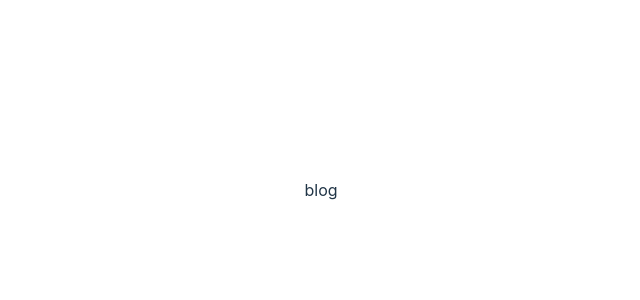
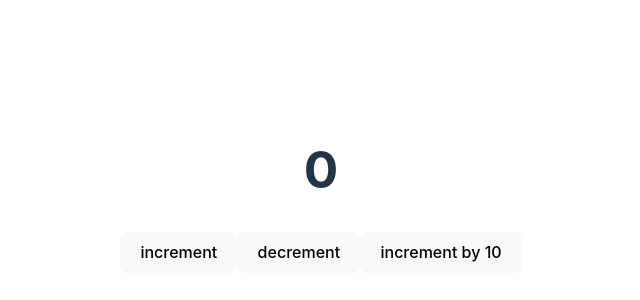
Before and after one commit to sahilq312/e-commerce, a React (Vite) app: page / in a window 1280 px wide. Shown: the part 210-510 px from the top of the page, without its empty margins (319-959 px from the left). Built offline with nearby package versions, Linux system fonts and the light colour scheme.

Commit message:
redux testing done
learn and trying redux in typescript
how to manage global state . also saw the difference in javascript and typeScript to use redux

```diff
--- /dev/null
+++ b/src/app/hooks.ts
@@ -0,0 +1,6 @@
+import { useDispatch, useSelector } from "react-redux";
+import type { TypedUseSelectorHook } from "react-redux/es/types";
+import type { RootState, AppDispatch } from "./store";
+
+export const useAppDispatch: ()=> AppDispatch = useDispatch;
+export const useAppSelector: TypedUseSelectorHook<RootState> = useSelector;
--- a/src/app/store.ts
+++ b/src/app/store.ts
@@ -1,7 +1,10 @@
 import { configureStore } from "@reduxjs/toolkit";
+import counterReducer from '../components/blogSlice'
 
 export const store = configureStore({
     reducer: {
-
+        counter : counterReducer
     }
 })
+export type RootState = ReturnType<typeof store.getState>
+export type AppDispatch = typeof store.dispatch
--- a/src/components/Blog.tsx
+++ b/src/components/Blog.tsx
@@ -1,6 +1,15 @@
+import {  useAppDispatch, useAppSelector } from "../app/hooks"
+import {  decrement, increment , incrementByAmt, selectCount } from "./blogSlice"
 
 export const Blog = () => {
+    const count = useAppSelector(selectCount);
+    const dispatch = useAppDispatch();
   return (
-    <div>blog</div>
+    <div>
+        <h1>{count}</h1>
+        <button onClick={()=> dispatch(increment())}> increment</button>
+        <button onClick={()=> dispatch(decrement())}> decrement</button>
+        <button onClick={()=> dispatch(incrementByAmt(10))}> increment by 10</button>
+    </div>
   )
 }
--- /dev/null
+++ b/src/components/blogSlice.ts
@@ -0,0 +1,30 @@
+import { createSlice} from '@reduxjs/toolkit'
+import type {PayloadAction} from '@reduxjs/toolkit';
+import { RootState } from '../app/store';
+
+
+interface CounterState {
+    value : number
+}
+const initialState : CounterState = {
+    value : 0,
+}
+
+export const counterSlice = createSlice({
+    name : 'counter',
+    initialState,
+    reducers: {
+        increment : (state) => {
+            state.value += 1
+        },
+        decrement : (state) => {
+            state.value -= 1
+        },
+        incrementByAmt : (state, action :PayloadAction<number>) => {
+            state.value += action.payload
+        }
+    },
+})
+export const { increment, decrement, incrementByAmt} = counterSlice.actions;
+export const selectCount = (state: RootState) => state.counter.value
+export default counterSlice.reducer;
--- a/src/main.tsx
+++ b/src/main.tsx
@@ -1,10 +1,14 @@
 import React from 'react'
 import ReactDOM from 'react-dom/client'
 import App from './App.tsx'
+import { Provider } from 'react-redux/es/exports'
 import './index.css'
+import { store } from './app/store.ts'
 
 ReactDOM.createRoot(document.getElementById('root')!).render(
   <React.StrictMode>
+    <Provider store={store}>
     <App />
+    </Provider>
   </React.StrictMode>,
 )
```
